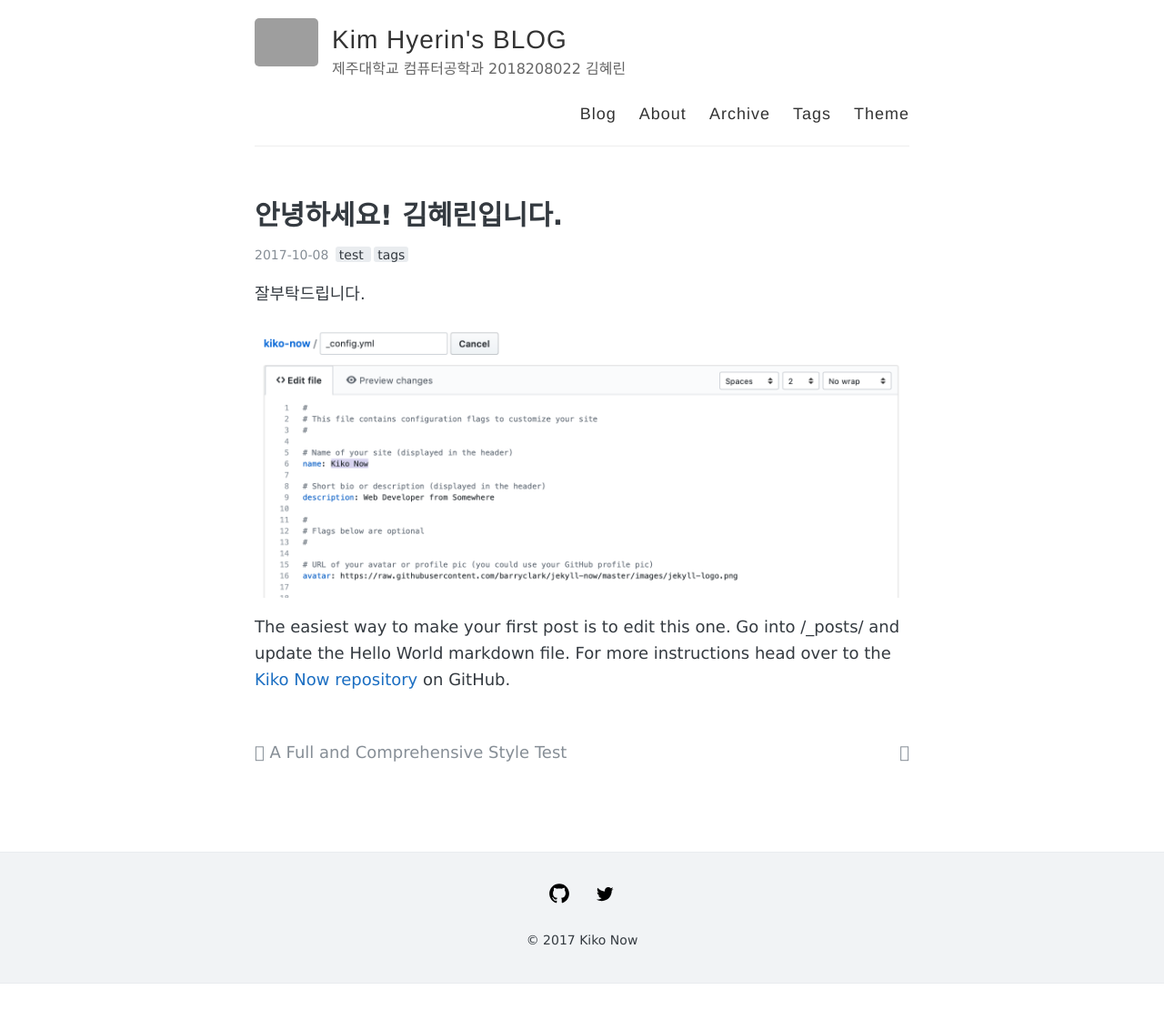
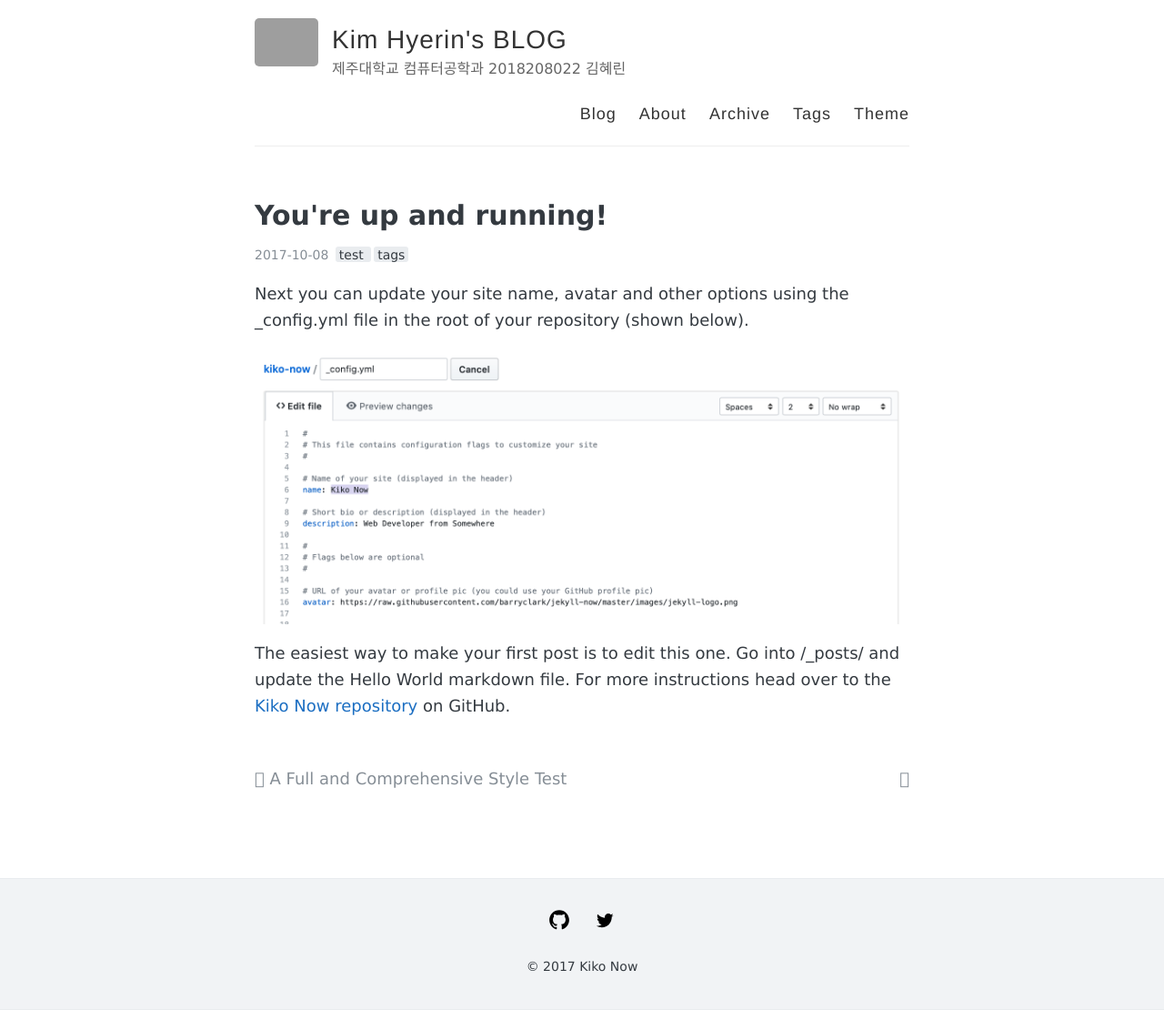
Before and after one commit to burninghering/burninghering.github.io, a Jekyll site: the page built from _posts/2017-10-08-hello-world.md, in a window 1280 px wide. Shown: the whole page at 91% size. Built offline with Jekyll 4.4.1, drawn with Linux system fonts in a browser that asks for light colours; before the commit the page ends 1081 px from its top, so only the background shows below that; grey boxes are pictures that could not be loaded.

Commit message:
Revert "Update 2017-10-08-hello-world.md"
This reverts commit 9a2ca1de73b949c5123f8fc9e267bda619e80f35.

```diff
--- a/_posts/2017-10-08-hello-world.md
+++ b/_posts/2017-10-08-hello-world.md
@@ -1,12 +1,12 @@
 ---
 layout: post
-title: 안녕하세요! 김혜린입니다.
+title: You're up and running!
 tags:
   - test
   - tags
 ---
 
-잘부탁드립니다.
+Next you can update your site name, avatar and other options using the _config.yml file in the root of your repository (shown below).
 
 ![_config.yml]({{ site.baseurl }}/images/config.png)
 
```
